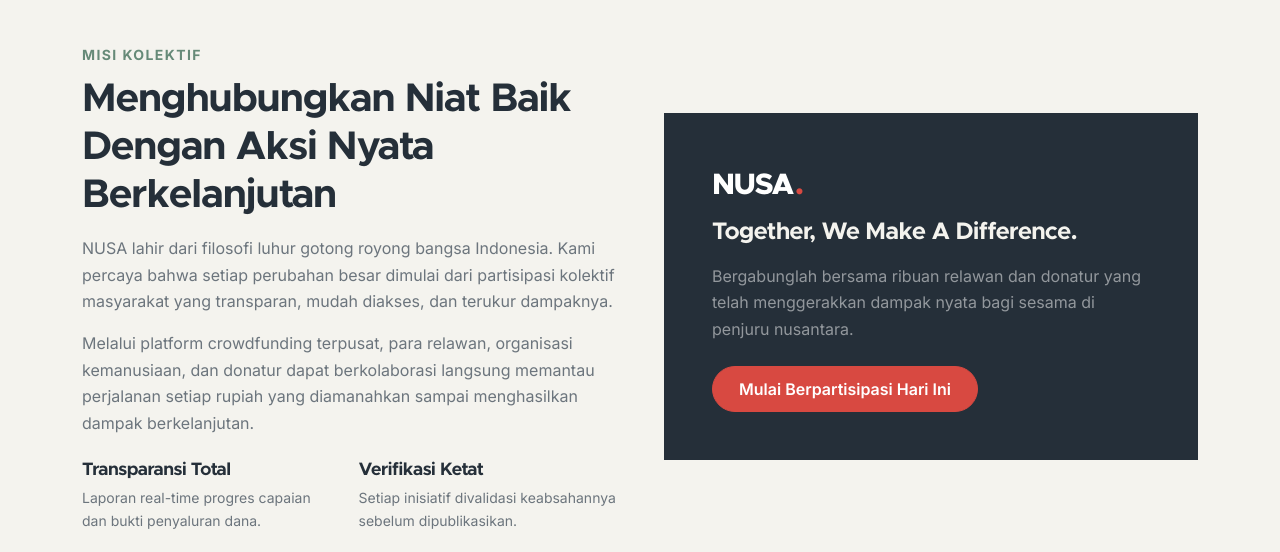
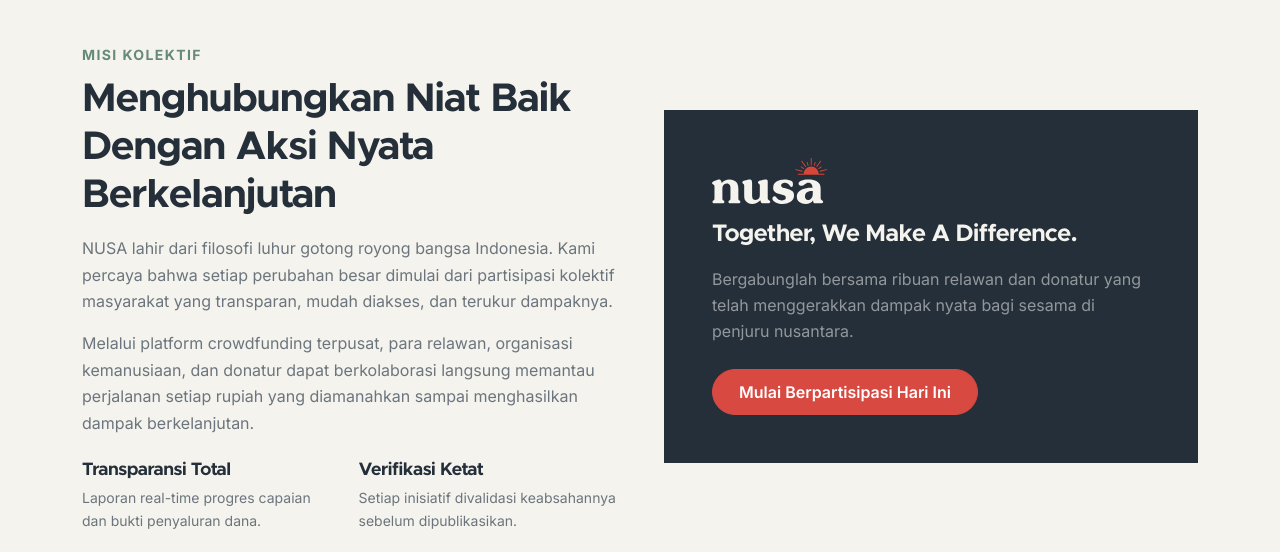
Before and after one commit to rinzler69-wastaken/pa-pbfw, a Laravel app: page / in a window 1280 px wide. Shown: the part 2658-3210 px from the top of the page. Run offline with Laravel 12, Linux system fonts and the light colour scheme; some libraries are stand-ins or nearby versions; some web fonts are replaced.

Commit message:
fix(ui): replace plaintext NUSA with Asset-2 logo on call-to-action card

```diff
--- a/resources/views/landing/index.blade.php
+++ b/resources/views/landing/index.blade.php
@@ -390,8 +390,8 @@
 
       <div class="col-lg-6">
         <div class="p-5 rounded-4" style="background-color: var(--nusa-charcoal); color: var(--nusa-warm-white);">
-          <div class="nusa-logo text-white mb-2">
-            NUSA<span class="dot">.</span>
+          <div class="mb-3">
+            <img src="{{ asset('images/Asset-2-light.svg') }}" alt="NUSA" height="46" style="max-height: 46px; width: auto;" class="d-inline-block">
           </div>
           <h4 class="fw-bold mb-3" style="color: var(--nusa-warm-white); font-family: var(--font-heading);">
             Together, We Make a Difference.
@@ -399,7 +399,7 @@
           <p class="text-white-50 mb-4">
             Bergabunglah bersama ribuan relawan dan donatur yang telah menggerakkan dampak nyata bagi sesama di penjuru nusantara.
           </p>
-          <a href="{{ route('donate') }}" class="btn btn-nusa-vermilion">
+          <a href="{{ route('donate') }}" class="btn btn-nusa-vermilion rounded-pill">
             Mulai Berpartisipasi Hari Ini
           </a>
         </div>
```
